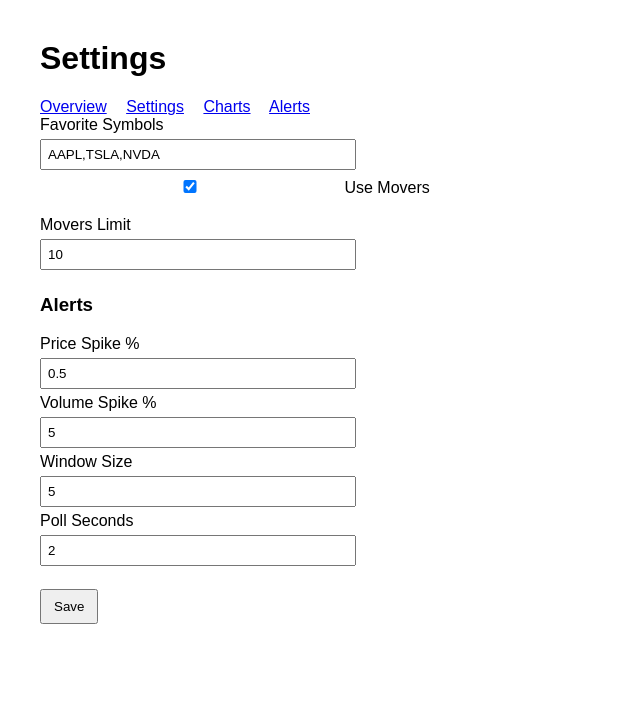
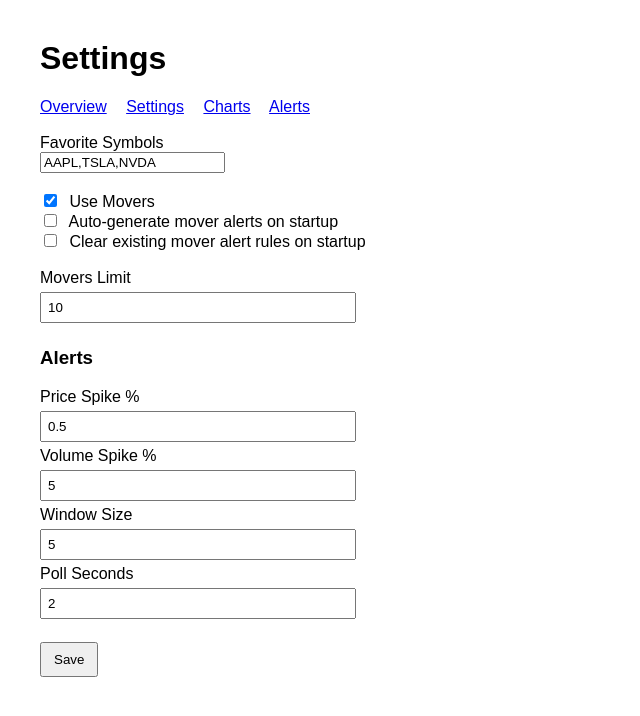
Before and after one commit to 2020dataanalysis/stock-alert-saas, a FastAPI app: page /settings in a window 1280 px wide. Shown: the top 716 px of the page, without its empty margins (0-640 px from the left). Run offline with FastAPI, Linux system fonts and the light colour scheme; parts of the project's set-up code (start-up, migrations or seed data) failed here and were passed over.

Commit message:
Add startup mover alert rule automation

```diff
--- a/app/web/dashboard.py
+++ b/app/web/dashboard.py
@@ -106,6 +106,8 @@ async def settings_page(request: Request):
 async def update_settings(
     favorite_symbols: str = Form(...),
     use_movers: bool = Form(False),
+    auto_generate_mover_alerts: bool = Form(False),
+    clear_existing_mover_alerts_on_startup: bool = Form(False),
     movers_limit: int = Form(...),
     price_spike_pct: float = Form(...),
     volume_spike_pct: float = Form(...),
@@ -119,6 +121,9 @@ async def update_settings(
             if s.strip()
         ],
         "use_movers": use_movers,
+        "auto_generate_mover_alerts": auto_generate_mover_alerts,
+        "clear_existing_mover_alerts_on_startup":
+            clear_existing_mover_alerts_on_startup,
         "movers_limit": movers_limit,
         "price_spike_pct": price_spike_pct,
         "volume_spike_pct": volume_spike_pct,
--- a/app/web/templates/settings.html
+++ b/app/web/templates/settings.html
@@ -3,11 +3,33 @@
 <head>
     <title>Settings</title>
     <style>
-        body { font-family: Arial; margin: 40px; }
-        input { padding: 6px; margin: 5px 0; width: 300px; }
-        button { padding: 8px 12px; }
-        a { margin-right: 15px; }
+        body {
+            font-family: Arial;
+            margin: 40px;
+        }
+
+        input[type="text"],
+        input[type="number"] {
+            padding: 6px;
+            margin: 5px 0;
+            width: 300px;
+        }
+
+        input[type="checkbox"] {
+            width: auto;
+            margin-right: 8px;
+        }
+
+        button {
+            padding: 8px 12px;
+        }
+
+        a {
+            margin-right: 15px;
+        }
     </style>
+
+
 </head>
 <body>
 
@@ -19,19 +41,39 @@
     <a href="/charts">Charts</a>
     <a href="/alerts">Alerts</a>
 </nav>
-
+<br>
 <form method="post" action="/settings">
 
     <label>Favorite Symbols</label><br>
     <input name="favorite_symbols" value="{{ settings['favorite_symbols'] | join(',') }}"><br>
-
+    <br>
     <label>
         <input type="checkbox" name="use_movers" value="true"
         {% if settings['use_movers'] %}checked{% endif %}>
         Use Movers
+
+
+    </label><br>
+
+    <label>
+        <input type="checkbox"
+            name="auto_generate_mover_alerts"
+            value="true"
+            {% if settings.get('auto_generate_mover_alerts') %}checked{% endif %}>
+        Auto-generate mover alerts on startup
+    </label><br>
+
+    <label>
+        <input type="checkbox"
+            name="clear_existing_mover_alerts_on_startup"
+            value="true"
+            {% if settings.get('clear_existing_mover_alerts_on_startup') %}checked{% endif %}>
+        Clear existing mover alert rules on startup
     </label><br><br>
 
     <label>Movers Limit</label><br>
+
+
     <input name="movers_limit" type="number" value="{{ settings['movers_limit'] }}"><br>
 
     <h3>Alerts</h3>
```
Also changed, not shown: app/services/alert_rule_service.py (+13 -0 lines), app/streamer/quote_streamer.py (+53 -0 lines).
